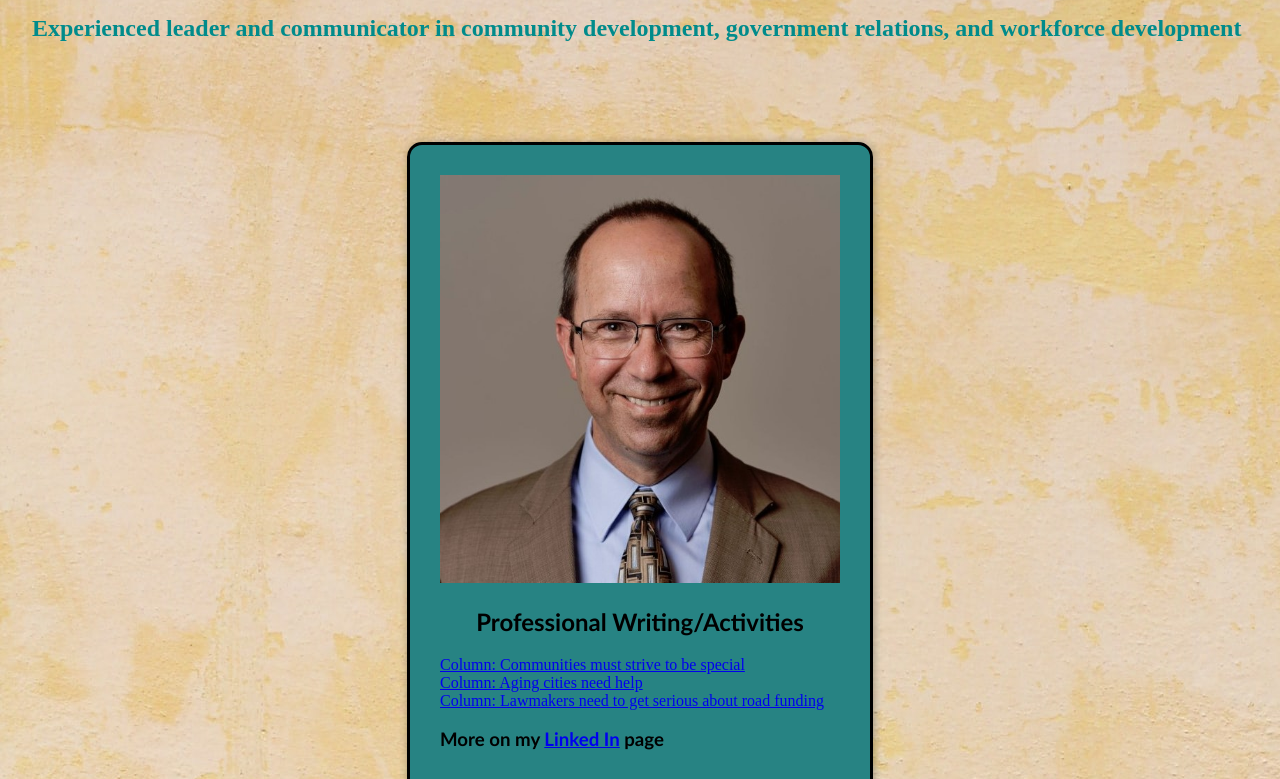
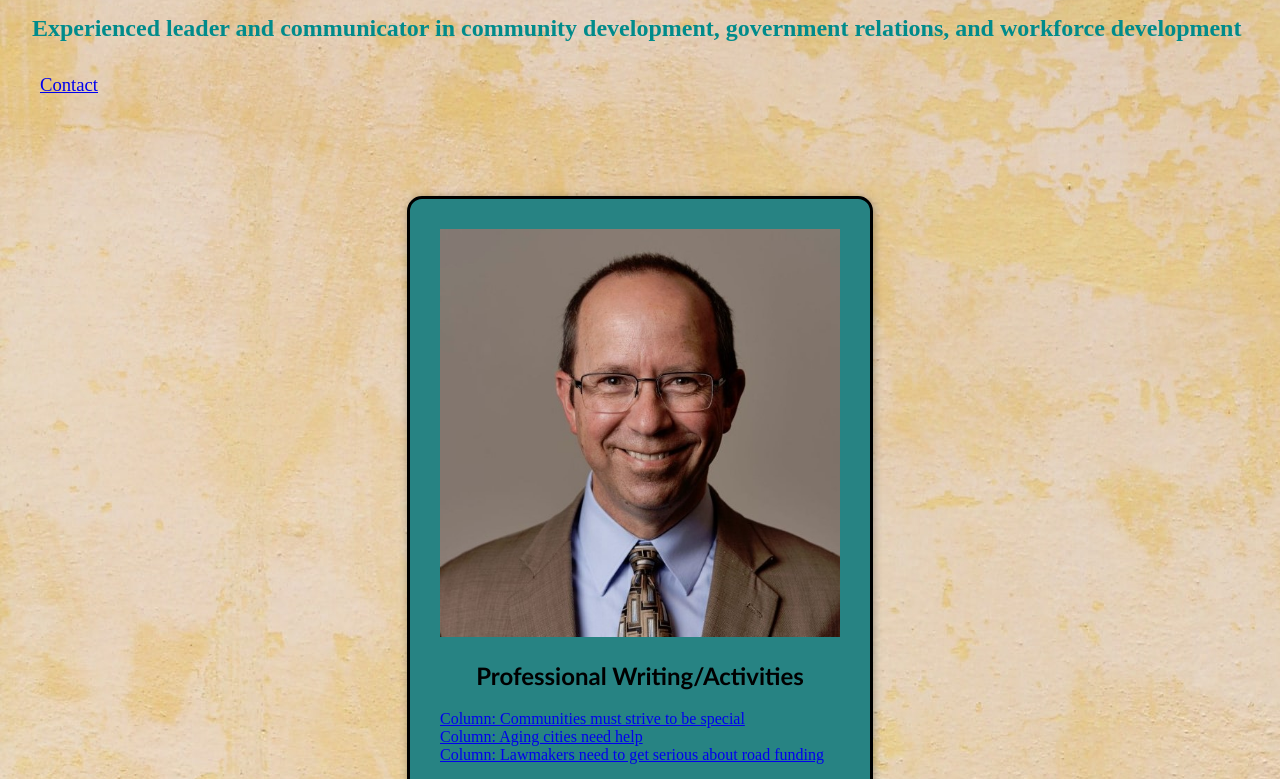
Before and after one commit to Filibuster-Kyle/portfolio-kyle, a plain HTML site: page index.html in a window 1280 px wide. Shown: the part 106-885 px from the top of the page. Drawn offline with Linux system fonts and the light colour scheme.

Commit message:
renamed to index

```diff
--- a/portfolio.html
+++ b/index.html
@@ -11,6 +11,7 @@
 <!--intro  -->
 <h1>Kyle Hannon</h1>
 <h4>Experienced leader and communicator in community development, government relations, and workforce development</h4>
+<p><a href="mailto:kyle.r.hannon@gmail.com">Contact</a></p>
 
 <!-- link boxes -->
 <div>
```
